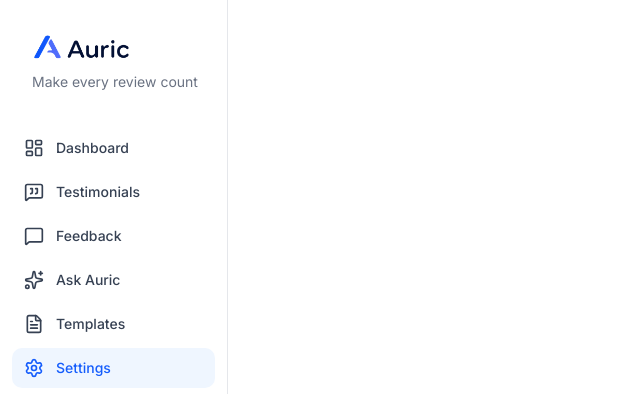
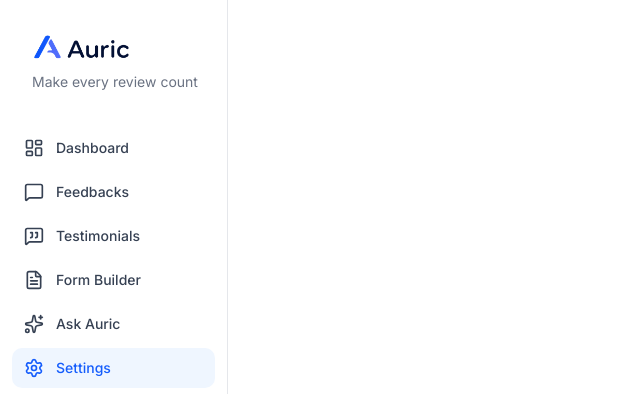
Before and after one commit to kartikk-91/auric-web, a Next.js app: page /settings in a window 1280 px wide. Shown: the top 394 px of the page, without its empty margins (0-640 px from the left). Built offline with nearby package versions, Linux system fonts and the light colour scheme.

Commit message:
fix: routing fix

```diff
--- a/src/app/(protected)/templates/page.tsx
+++ b/src/app/(protected)/feedbacks/page.tsx
@@ -3,7 +3,7 @@ import Sidebar from "@/components/shared/sidebar"
 
 
 
-const Templates = () => {
+const Feedbacks = () => {
 
   return (
     <div className="w-full h-screen flex overflow-y-hidden">
@@ -15,4 +15,4 @@ const Templates = () => {
   )
 }
 
-export default Templates
+export default Feedbacks
--- a/src/components/shared/sidebar.tsx
+++ b/src/components/shared/sidebar.tsx
@@ -19,10 +19,11 @@ export default function Sidebar() {
 
     const menuItems = [
         { icon: LayoutDashboard, label: 'Dashboard', href: '/dashboard' },
+        { icon: MessageSquare, label: 'Feedbacks', href: '/feedbacks' },
         { icon: MessageSquareQuote, label: 'Testimonials', href: '/testimonials' },
-        { icon: MessageSquare, label: 'Feedback', href: '/build/feedbackForm' },
+        { icon: FileText, label: 'Form Builder', href: '/build/feedbackForm' },
         { icon: Sparkles, label: 'Ask Auric', href: '/ask-auric' },
-        { icon: FileText, label: 'Templates', href: '/templates' },
+
         { icon: Settings, label: 'Settings', href: '/settings' },
     ];
 
@@ -48,8 +49,8 @@ export default function Sidebar() {
                                 <button
                                     onClick={() => router.push(item.href)}
                                     className={`w-full flex items-center gap-3 px-3 py-2.5 rounded-lg text-sm font-medium transition-colors ${isActive
-                                            ? 'bg-blue-50 text-blue-600'
-                                            : 'text-gray-700 hover:bg-gray-50'
+                                        ? 'bg-blue-50 text-blue-600'
+                                        : 'text-gray-700 hover:bg-gray-50'
                                         }`}
                                 >
                                     <Icon className="w-5 h-5" strokeWidth={2} />
@@ -60,7 +61,7 @@ export default function Sidebar() {
                     })}
                 </ul>
             </nav>
-<div className="px-3 py-4 border-t border-gray-200">
+            <div className="px-3 py-4 border-t border-gray-200">
                 <div className="bg-white rounded-lg px-4 py-3">
                     <div className="flex items-center gap-2 mb-2">
                         <Sparkles className="w-4 h-4 text-blue-600" />
@@ -77,7 +78,7 @@ export default function Sidebar() {
                             ></div>
                         </div>
                     </div>
-<button
+                    <button
                         onClick={() => router.push('/pricing')}
                         className="w-full text-center text-sm font-medium text-blue-600 hover:text-blue-700 transition-colors"
                     >
@@ -85,7 +86,7 @@ export default function Sidebar() {
                     </button>
                 </div>
             </div>
-<div className="px-3 py-4 border-t border-gray-200">
+            <div className="px-3 py-4 border-t border-gray-200">
                 <button
                     onClick={() => router.push('/settings')}
                     className="w-full flex items-center gap-3 px-2 py-2 rounded-lg hover:bg-gray-50 transition-colors"
```
